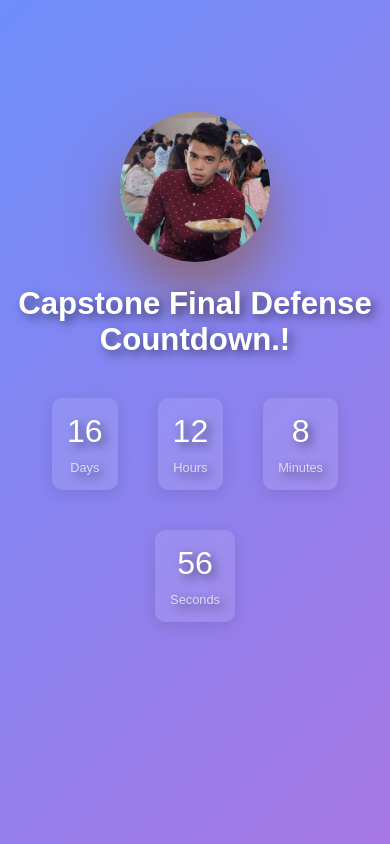
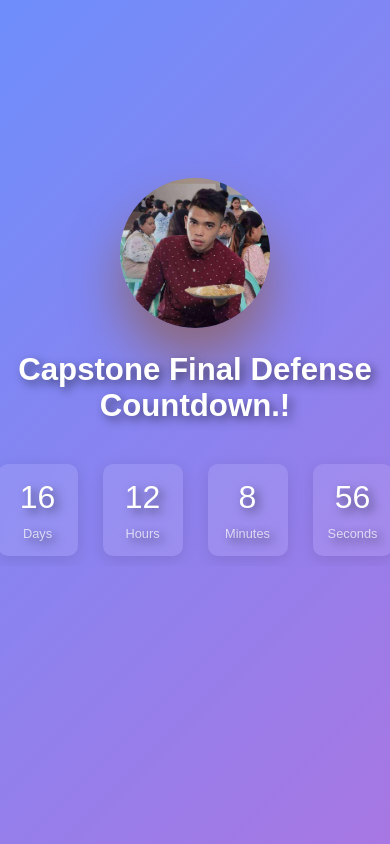
Before and after one commit to arnelpajota/countdown, a plain HTML site: page index.html in a window 390 px wide. Drawn offline with Linux system fonts and the light colour scheme.

Commit message:
Update style.css

```diff
--- a/style.css
+++ b/style.css
@@ -148,8 +148,15 @@ body {
         font-size: 8vw; /* Biggest font size for mobile screens */
     }
 
+    .countdown-container {
+        flex-wrap: nowrap; /* Ensures countdown elements are in a single line */
+        gap: 5px; /* Reduce gap between countdown items */
+        overflow-x: auto; /* Allows horizontal scrolling if needed */
+    }
+
     .countdown {
         padding: 15px;
+        min-width: 80px; /* Ensure countdown items are not too small */
     }
 
     .time {
```
